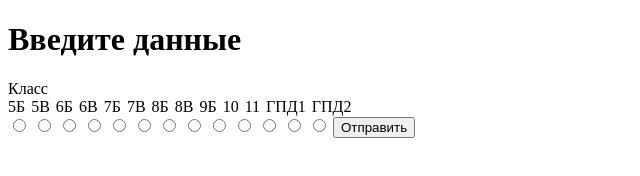
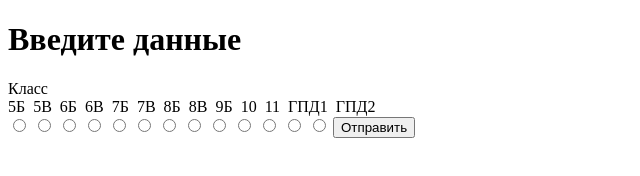
Before and after one commit to School18-dinner/dinner, a website: page index.html in a window 1280 px wide. Shown: the whole page, without its empty margins (0-640 px from the left). Drawn offline with Linux system fonts and the light colour scheme.

Commit message:
change margin

```diff
--- a/index.html
+++ b/index.html
@@ -9,18 +9,18 @@
     <form action="/register" method="post">
         <label>Класс</label><br>
         <label>5Б</label>
-        <label style="margin-left: 2px;"> 5В</label>
-        <label style="margin-left: 2px;"> 6Б</label>
-        <label style="margin-left: 2px;"> 6В</label>
-        <label style="margin-left: 2px;"> 7Б</label>
-        <label style="margin-left: 2px;"> 7В</label>
-        <label style="margin-left: 2px;"> 8Б</label>
-        <label style="margin-left: 2px;"> 8В</label>
-        <label style="margin-left: 2px;"> 9Б</label>
-        <label style="margin-left: 2px;"> 10</label>
-        <label style="margin-left: 2px;"> 11</label>
-        <label style="margin-left: 2px;"> ГПД1</label>
-        <label style="margin-left: 2px;"> ГПД2</label>
+        <label style="margin-left: 4px;"> 5В</label>
+        <label style="margin-left: 4px;"> 6Б</label>
+        <label style="margin-left: 4px;"> 6В</label>
+        <label style="margin-left: 4px;"> 7Б</label>
+        <label style="margin-left: 4px;"> 7В</label>
+        <label style="margin-left: 4px;"> 8Б</label>
+        <label style="margin-left: 4px;"> 8В</label>
+        <label style="margin-left: 4px;"> 9Б</label>
+        <label style="margin-left: 4px;"> 10</label>
+        <label style="margin-left: 4px;"> 11</label>
+        <label style="margin-left: 4px;"> ГПД1</label>
+        <label style="margin-left: 4px;"> ГПД2</label>
         <br>
         <input type="radio" name="5Б" id="R"/>
         <input type="radio" name="5В" id="R"/>
```
